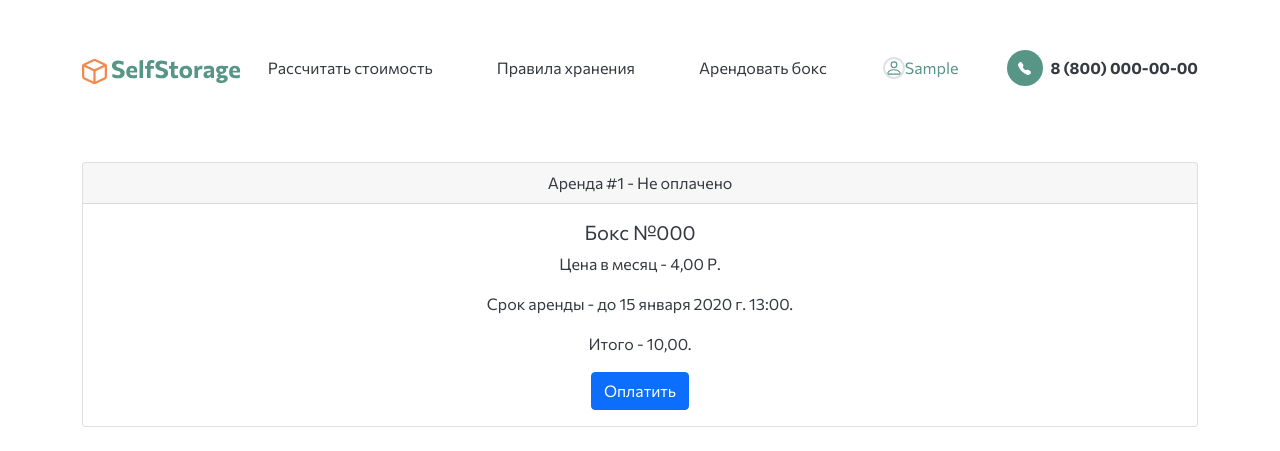
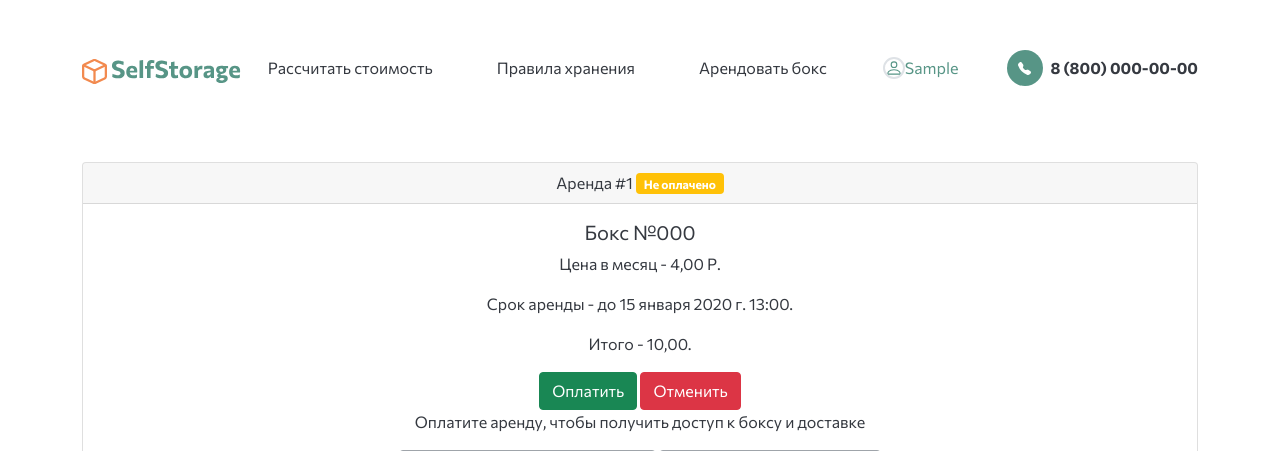
Before and after one commit to gennadis/self-storage, a Django app: page /leases/1 in a window 1280 px wide. Shown: the top 451 px of the page. Run offline with Django 4.2, Linux system fonts and the light colour scheme; a user stored in the database is signed in; tables that the repository leaves empty hold one stand-in row (values such as "Sample post").

Commit message:
Add payment functions to Lease view

```diff
--- a/payments/urls.py
+++ b/payments/urls.py
@@ -4,5 +4,5 @@
 
 urlpatterns = [
     path("pay/", views.make_payment, name="make payment"),
-    path("confirm_payment/", views.confirm_payment, name="confirm payment"),
+    path("confirm_payment/<int:lease_id>", views.confirm_payment, name="confirm payment"),
 ]
--- a/templates/lease.html
+++ b/templates/lease.html
@@ -20,19 +20,68 @@
 	<aside>
 		{% include 'includes/auth.html' %}
 	</aside>
+  {% if status == "Не оплачено" %}
+    <aside class="modal fade" id="CancelModal" tabindex="-1" aria-labelledby="exampleModalLabel" aria-hidden="true">
+      <div class="modal-dialog modal-dialog-scrollable modal-fullscreen">
+        <div class="modal-content">
+          <div class="modal-header border-0">
+            <button type="button" class="btn-close" data-bs-dismiss="modal" aria-label="Close"></button>
+          </div>
+          <div class="modal-body d-flex justify-content-center align-items-center">
+            <form method="get" action="/cancel_lease" class="d-flex flex-column align-items-center" style="max-width: 420px">
+              <h1 class="modal-title text-center fw-bold mb-4">Отмена заказа</h1>
 
+              <div class="row">
+                <div class="col-12 d-flex flex-column align-items-center align-items-lg-start">
+                  <h4 id="boxWhAddress" class="modal-title text-center mb-3">Вы уверены, что хотите отменить заказ?</h4>
+                </div>
+              <input type="hidden" name="lease_id" value="{{ id }}">
+              <button type="submit" class="btn border-8 py-3 px-5 mt-5 mb-3 w-100 text-white fs_24 SelfStorage__bg_orange SelfStorage__btn2_orange">Отменить заказ</button>
+              <a data-bs-dismiss="modal" class="btn border-8 py-3 px-5 mb-3 w-100 text-white fs_12 SelfStorage__bg_orange SelfStorage__btn2_orange">Вернуться к аренде</a>
+            </form>
+          </div>
+        </div>
+      </div>
+    </aside>
+  {% endif %}
   <main class="container mt-header">
     <div class="card text-bg-warning text-center">
       <div class="card-header">
-        Аренда #{{ id }} - {{ status }}
+        Аренда #{{ id }}
+        {% if status == "Не оплачено" %}
+          <span class="badge bg-warning">{{ status }}</span>
+        {% elif status == "Оплачено" %}
+          <span class="badge bg-success">{{ status }}</span>
+        {% elif status == "Просрочено" %}
+          <span class="badge bg-danger">{{ status }}</span>
+        {% elif status == "Завершено" %}
+          <span class="badge bg-dark">{{ status }}</span>
+        {% else %}
+          <span class="badge bg-secondary">{{ status }}</span>
+        {% endif %}
       </div>
       <div class="card-body text">
-        <form>
+        {% if status == "Не оплачено" %}
+          <form method="post" action="/pay/">{% csrf_token %}
+        {% else %}
+          <form>
+        {% endif %}
           <h5 class="card-title">Бокс №{{ box_code }}</h5>
           <p class="card-text">Цена в месяц - {{ box_rate }} Р.</p>
           <p class="card-text">Срок аренды - до {{ expires_on }}.</p>
           <p class="card-text">Итого - {{ total_price }}.</p>
-          <a href="#" class="btn btn-primary">Оплатить</a>
+          <input type="hidden" name="order_price" value="{{ total_price }}"/>
+          <input type="hidden" name="order_description" value="Аренда бокса №{{ box_code }} - {{ total_price }} Р"/>
+          <input type="hidden" name="lease_id" value="{{ id }}"/>
+          {% if status == "Не оплачено" %}
+            <button type="submit" class="btn btn-success">Оплатить</button>
+            <a data-bs-toggle="modal" data-bs-target="#CancelModal" class="btn btn-danger">Отменить</a>
+            <p class="card-text">Оплатите аренду, чтобы получить доступ к боксу и доставке</p>
+            <button type="button" class="btn btn-secondary" disabled>Заказать бесплатную доставку</button>
+            <button type="button" class="btn btn-secondary" disabled>Получить QR-код доступа</button>
+          {% elif status == "Оплачено" %}
+
+          {% endif %}
         </form>
       </div>
     </div>
--- a/templates/payment.html
+++ b/templates/payment.html
@@ -35,7 +35,7 @@
             //Инициализация виджета. Все параметры обязательные.
             const checkout = new window.YooMoneyCheckoutWidget({
                 confirmation_token: '{{ confirmation_token }}', //Токен, который перед проведением оплаты нужно получить от ЮKassa
-                return_url: 'http://127.0.0.1:8000/confirm_payment', //Ссылка на страницу завершения оплаты, это может быть любая ваша страница
+                return_url: 'http://127.0.0.1:8000/confirm_payment/{{ lease_id }}', //Ссылка на страницу завершения оплаты, это может быть любая ваша страница
 
                 error_callback: function (error) {
                     console.log(error)
```
Also changed, not shown: payments/views.py (+17 -10 lines).
